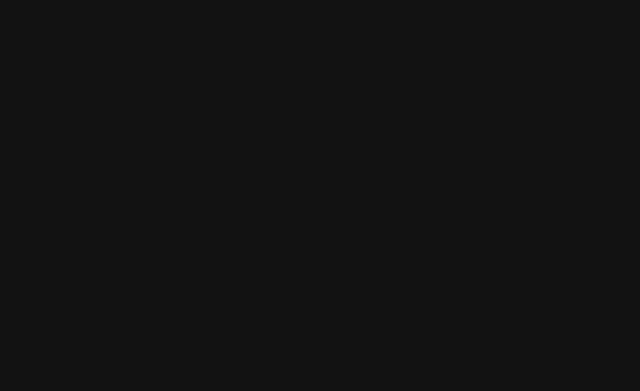
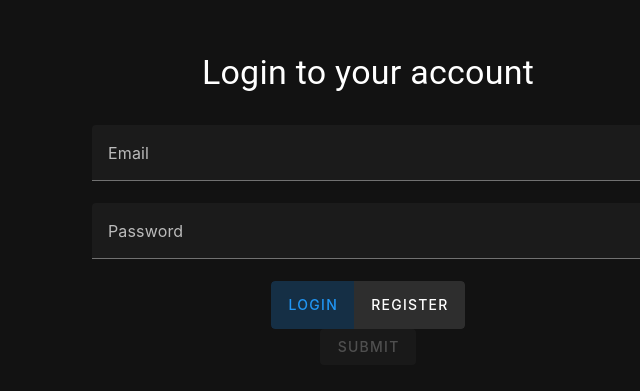
Before and after one commit to Lukasz-Lipinski/ffg-site-cms, a Vue app: page / in a window 1280 px wide. Shown: the part 191-582 px from the top of the page, without its empty margins (272-912 px from the left). Built offline with nearby package versions, Linux system fonts and the light colour scheme; the HTML template or start-up script is replaced by a standard one.

Commit message:
start page fixed

```diff
--- a/src/router/index.ts
+++ b/src/router/index.ts
@@ -13,10 +13,11 @@
         const userStore = useUserStore()
         if (userStore.user.id && from.path === '/') {
           next({ name: 'home' })
+          return
         }
+        next()
       },
     },
-
     {
       path: '/home',
       name: 'home',
--- a/src/views/RegistrationVueView.vue
+++ b/src/views/RegistrationVueView.vue
@@ -1,9 +1,13 @@
 <template>
   <VContainer height="100%" class="d-flex align-center justify-center">
-      <VContainer max-width="50%">
-        <h2 class="center text-h4 pb-8">{{ title }}</h2>
-        <LoginFormComponent @is-register-emitter.self="isRegister = $event" @is-success-verification="onRedirect" start-value="Login" />
-      </VContainer>
+    <VContainer max-width="50%">
+      <h2 class="text-center text-h4 pb-8">{{ title }}</h2>
+      <LoginFormComponent
+        @is-register-emitter.self="isRegister = $event"
+        @is-success-verification="onRedirect"
+        start-value="Login"
+      />
+    </VContainer>
   </VContainer>
 </template>
 
@@ -18,12 +22,11 @@
 const title = computed(() => (isRegister.value ? 'Sign up' : 'Login to your account'))
 
 function onRedirect(success: boolean) {
-  success && router.push(({
-    name: "home"
-  }))
+  success &&
+    router.push({
+      name: 'home',
+    })
 }
-
 </script>
 
-<style lang="css" scoped>
-</style>
+<style lang="css" scoped></style>
```
